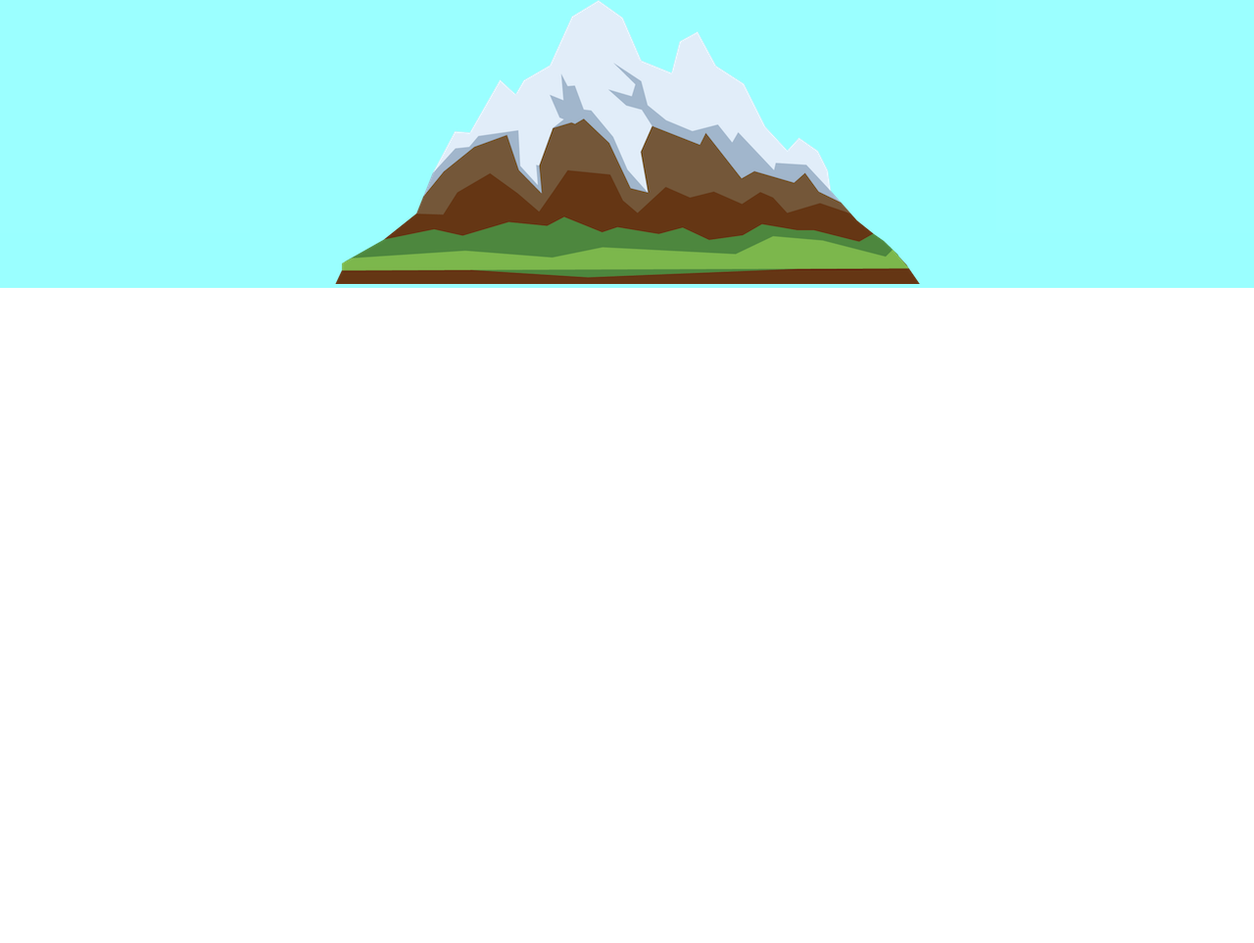
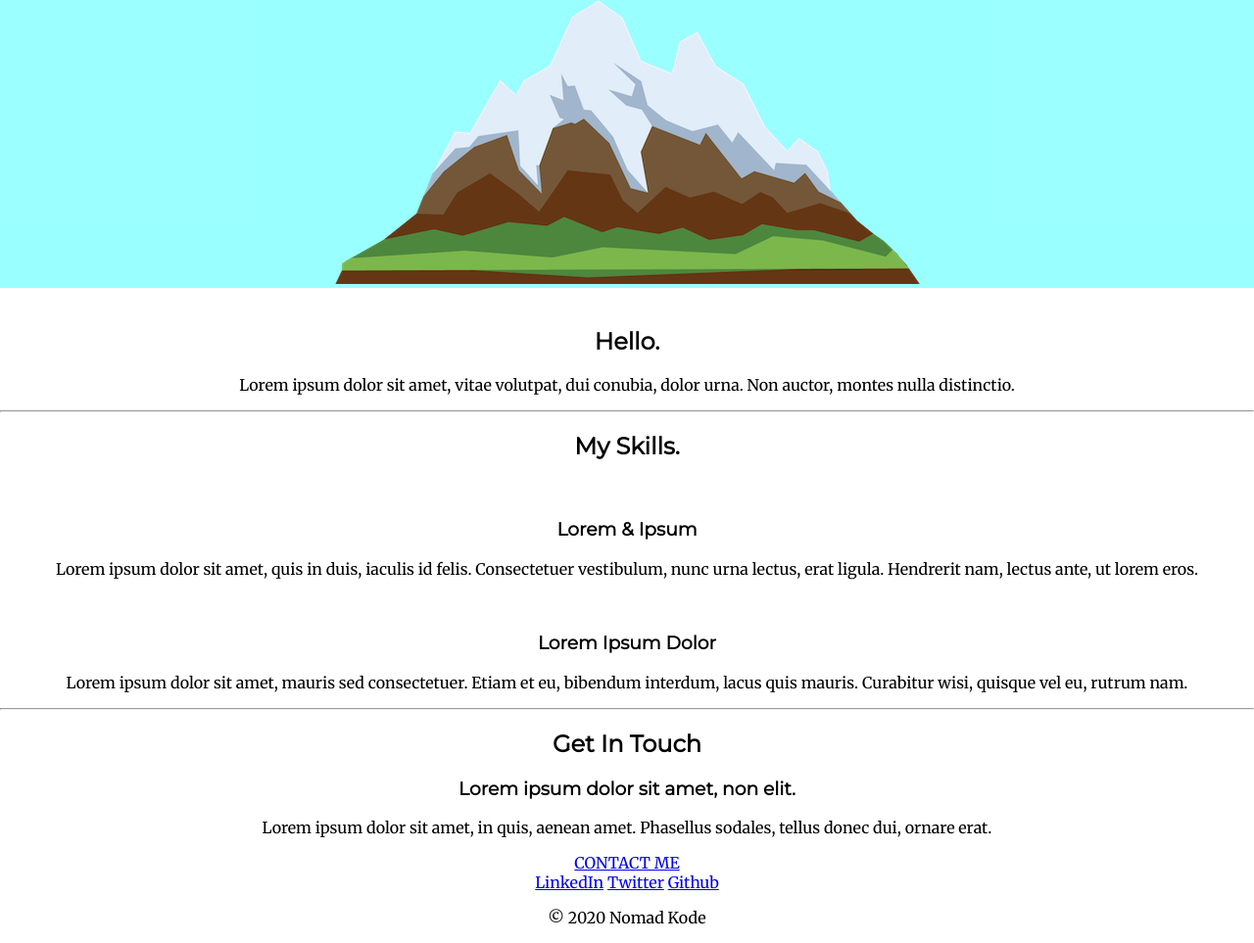
Before and after one commit to nomadkode/nomadcyberpunk, a plain HTML site: page index.html in a window 1280 px wide. Shown: the part 271-1234 px from the top of the page at 98% size. Before the commit the page ends 800 px from the top, so only its background shows below. Drawn offline with Linux system fonts and the light colour scheme.

Commit message:
Update index.html

```diff
--- a/index.html
+++ b/index.html
@@ -15,12 +15,43 @@
   <div class="top-cont">
     <img class="top-cloud" src="assets/cloud.png" alt="cloud">
     <h1>I'm Ramset</h1>
-    <p>a frontend developer.</p>
+    <p>A Frontend Developer</p>
     <img class="bot-cloud" src="assets/cloud.png" alt="cloud">
     <img src="assets/mountain.png" alt="mountain">
   </div>
-  <div class="mid-cont"></div>
-  <div class="bot-cont"></div>
-
+  <div class="mid-cont">
+    <div class="profile">
+      <img src="" alt="">
+      <h2>Hello.</h2>
+      <p>Lorem ipsum dolor sit amet, vitae volutpat, dui conubia, dolor urna. Non auctor, montes nulla distinctio.</p>
+    </div>
+    <hr>
+    <div class="skills">
+      <h2>My Skills.</h2>
+      <div class="skill-row">
+        <img class="" src="" alt="">
+        <h3>Lorem &amp; Ipsum</h3>
+        <p>Lorem ipsum dolor sit amet, quis in duis, iaculis id felis. Consectetuer vestibulum, nunc urna lectus, erat ligula. Hendrerit nam, lectus ante, ut lorem eros.</p>
+      </div>
+      <div class="skill-row">
+        <img class="" src="" alt="">
+        <h3>Lorem Ipsum Dolor</h3>
+        <p>Lorem ipsum dolor sit amet, mauris sed consectetuer. Etiam et eu, bibendum interdum, lacus quis mauris. Curabitur wisi, quisque vel eu, rutrum nam.</p>
+      </div>
+    </div>
+    <hr>
+    <div class="contact-me">
+      <h2>Get In Touch</h2>
+      <h3>Lorem ipsum dolor sit amet, non elit.</h3>
+      <p>Lorem ipsum dolor sit amet, in quis, aenean amet. Phasellus sodales, tellus donec dui, ornare erat.</p>
+      <a class="btn" href="mailto:name@email.com">CONTACT ME</a>
+    </div>
+  </div>
+  <div class="bot-cont">
+    <a class="footer-link" href="https://www.linkedin.com/">LinkedIn</a>
+    <a class="footer-link" href="https://twitter.com/">Twitter</a>
+    <a class="footer-link" href="#">Github</a>
+    <p>© 2020 Nomad Kode</p>
+  </div>
 </body>
 </html>
```
